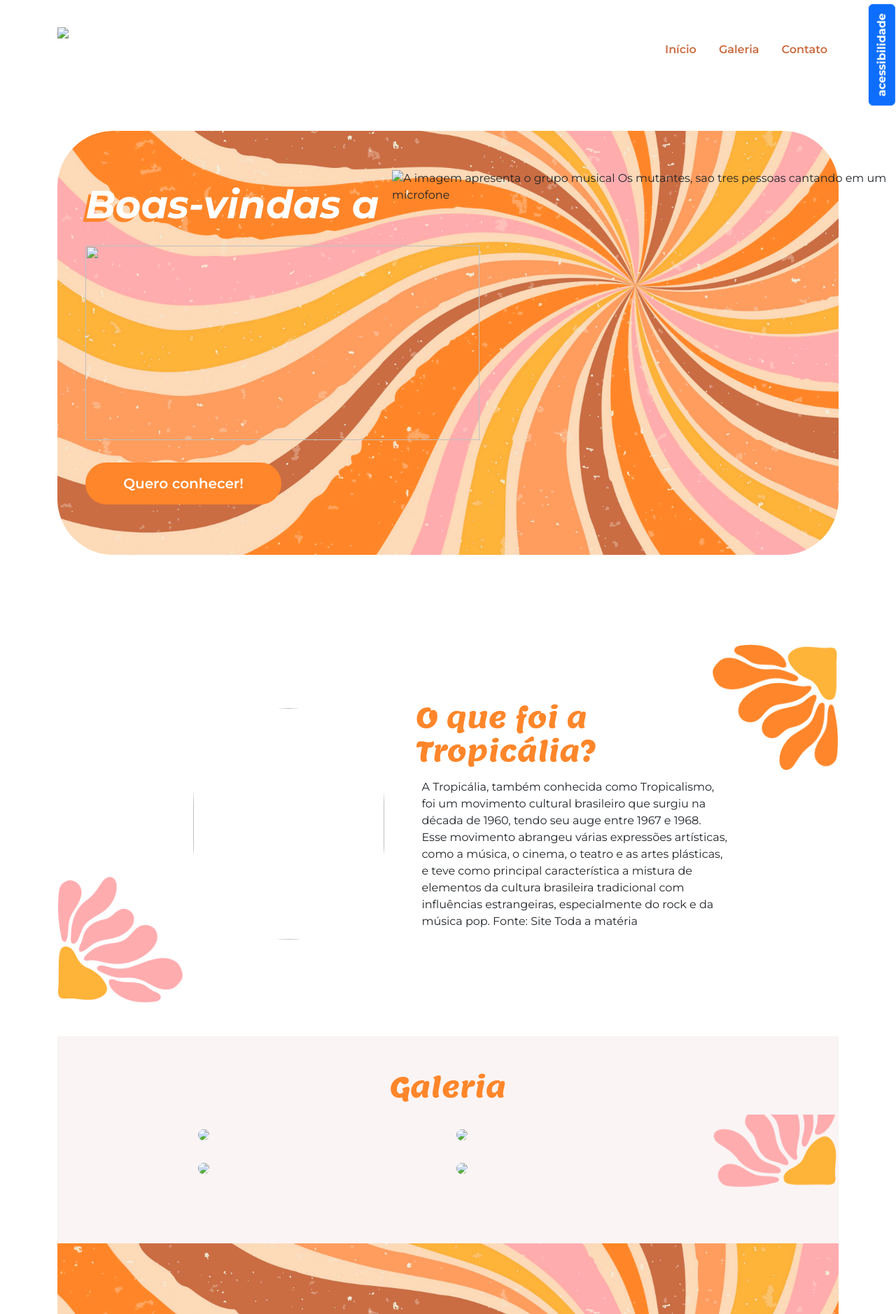
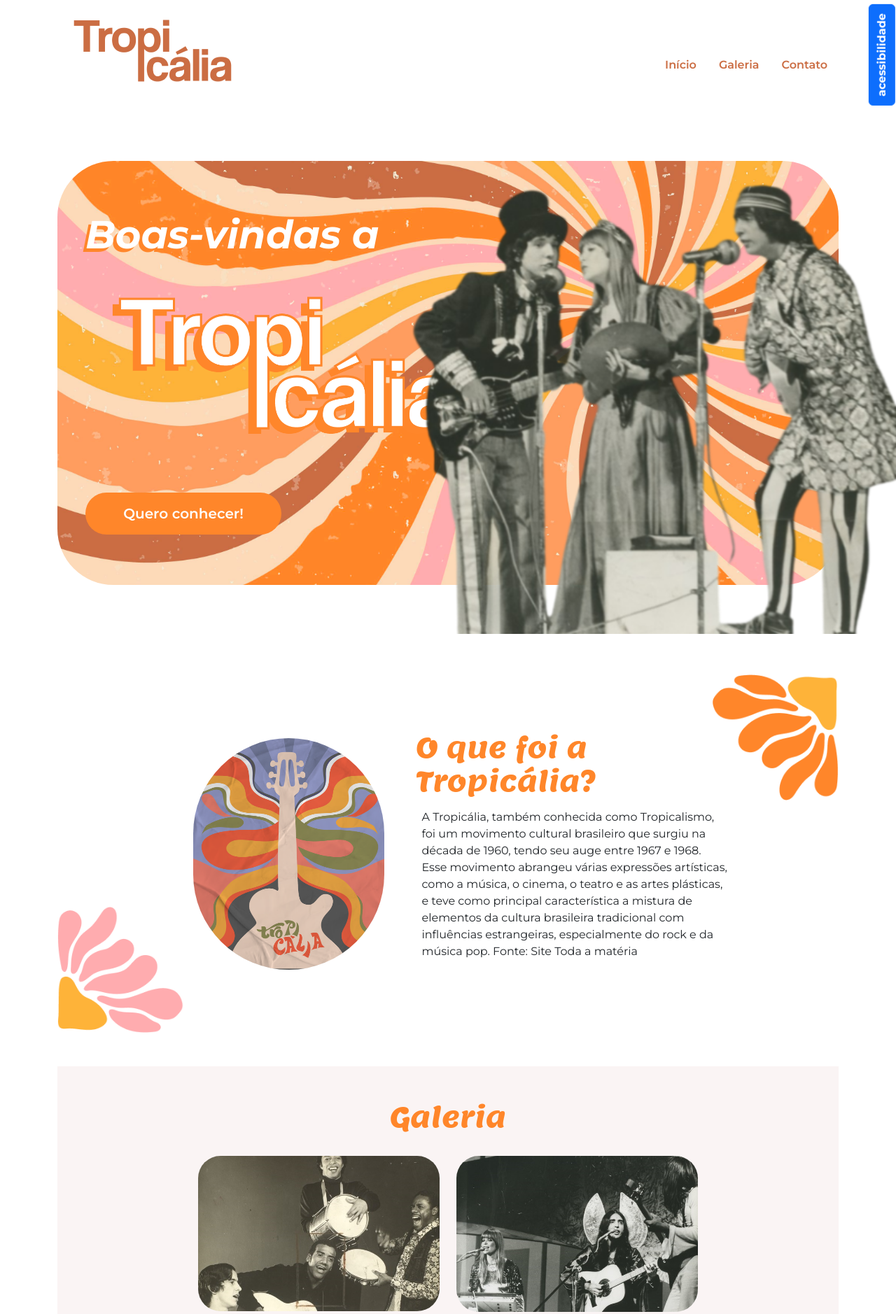
Before and after one commit to ikyrodrigues/acessibilidade-na-web, a plain HTML site: page index.html in a window 1280 px wide. Shown: the part 45-1923 px from the top of the page at 70% size. Drawn offline with nearby package versions, Linux system fonts and the light colour scheme; files whose address does not match are found by name.

Commit message:
Update index.html

```diff
--- a/index.html
+++ b/index.html
@@ -16,7 +16,7 @@
     <header class=" p-5">
 
         <nav class="container d-flex justify-content-between align-items-center">
-            <img src="img/logo.png" class="nav-img " loading="lazy">
+            <img src="logo.png" class="nav-img " loading="lazy">
             <ul class="nav mt-5">
                 <li class="nav-item"><a class="nav-link" href="#inicio">Início</a></li>
                 <li class="nav-item"><a class="nav-link" href="#galeria">Galeria</a></li>
@@ -42,11 +42,11 @@
             <div class="inicio-fundo d-flex justify-content-between align-items-center">
                 <div class="esquerda-conteudo">
                     <h1 class="display-4 text-white fst-italic fw-bold">Boas-vindas a</h1>
-                    <img src="img/logo-2.png" class="mb-3" width="563" height="278" loading="lazy">
+                    <img src="logo-2.png" class="mb-3" width="563" height="278" loading="lazy">
                     <a href="#tropicalia" class="btn btn-primary btn-lg botao-inicio fw-semibold">Quero
                         conhecer!</a>
                 </div>
-                <img src="img/lossy-page1-640px-Os_Mutantes.tif (1).png"
+                <img src="lossy-page1-640px-Os_Mutantes.tif (1).png"
                     alt="A imagem apresenta o grupo musical Os mutantes, sao tres pessoas cantando em um microfone"
                     title="Os mutantes - CC0 Domínio Público / Acervo Arquivo Nacional" class="img-fluid img-inicio">
 
@@ -56,7 +56,7 @@
         <section id="tropicalia" class="my-5 pt-6 secao-tropicalia">
             <div class="container d-flex align-items-center ">
                 <div class="col-4 d-flex justify-content-center ">
-                    <img src="img/image (1).png" class="rounded-pill" width="273" height="331" loading="lazy">
+                    <img src="image (1).png" class="rounded-pill" width="273" height="331" loading="lazy">
                 </div>
                 <div class="col-5">
                     <h2>O que foi a Tropicália?</h2>
@@ -75,21 +75,21 @@
 
                 <div class="row justify-content-md-center">
                     <div class="col-md-4">
-                        <img src="img/lossy-page1-640px-Jorge_Ben_e_o_Trio_Mocotó_no_Teatro_da_Lagoa,_1971.tif.jpg"
+                        <img src="lossy-page1-640px-Jorge_Ben_e_o_Trio_Mocotó_no_Teatro_da_Lagoa,_1971.tif.jpg"
                             class="img-fluid rounded-5" loading="lazy">
                     </div>
                     <div class="col-md-4">
-                        <img src="img/lossy-page1-640px-Os_Mutantes_2.tif.jpg" class="img-fluid rounded-5"
+                        <img src="lossy-page1-640px-Os_Mutantes_2.tif.jpg" class="img-fluid rounded-5"
                             loading="lazy">
                     </div>
                 </div>
                 <div class="row mt-4  justify-content-md-center">
                     <div class="col-md-4">
-                        <img src="img/lossy-page1-640px-Gilberto_Gil_nos_anos_1960.tif.jpg" class="img-fluid rounded-5"
+                        <img src="lossy-page1-640px-Gilberto_Gil_nos_anos_1960.tif.jpg" class="img-fluid rounded-5"
                             loading="lazy">
                     </div>
                     <div class="col-md-4">
-                        <img src="img/lossy-page1-640px-Caetano_Veloso_no_III_Festival_da_Música_Popular.tif.jpg"
+                        <img src="lossy-page1-640px-Caetano_Veloso_no_III_Festival_da_Música_Popular.tif.jpg"
                             class="img-fluid rounded-5" loading="lazy">
                     </div>
                 </div>
@@ -130,7 +130,7 @@
         <i class="bi bi-whatsapp"></i>
         <i class="bi bi-instagram"></i>
         <i class="bi bi-tiktok"></i>
-        <p class="mt-3">Desenvolvido por Start by Alura. Projeto fictício sem fins comerciais.</p>
+        <p class="mt-3">Desenvolvido por Iky by Alura. Projeto fictício sem fins comerciais.</p>
     </footer>
     <script src="script.js"></script>
 
```
